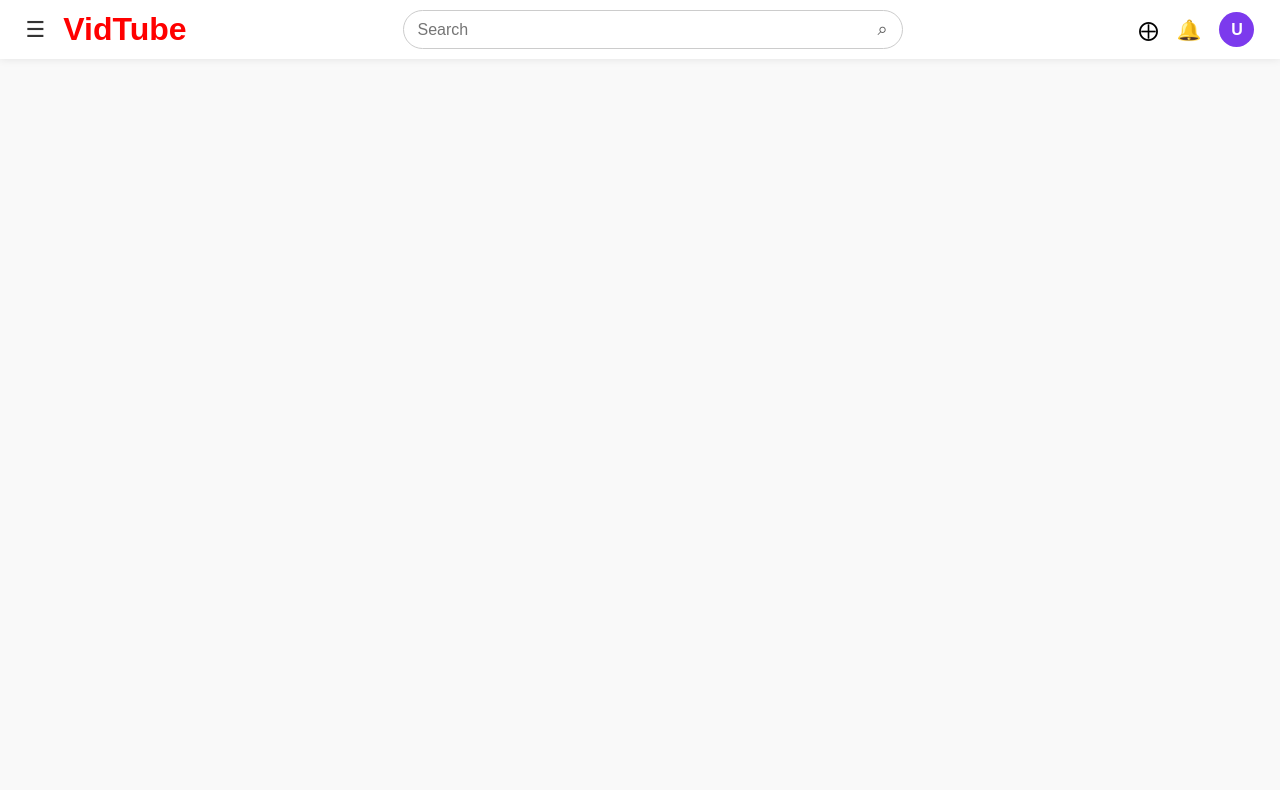
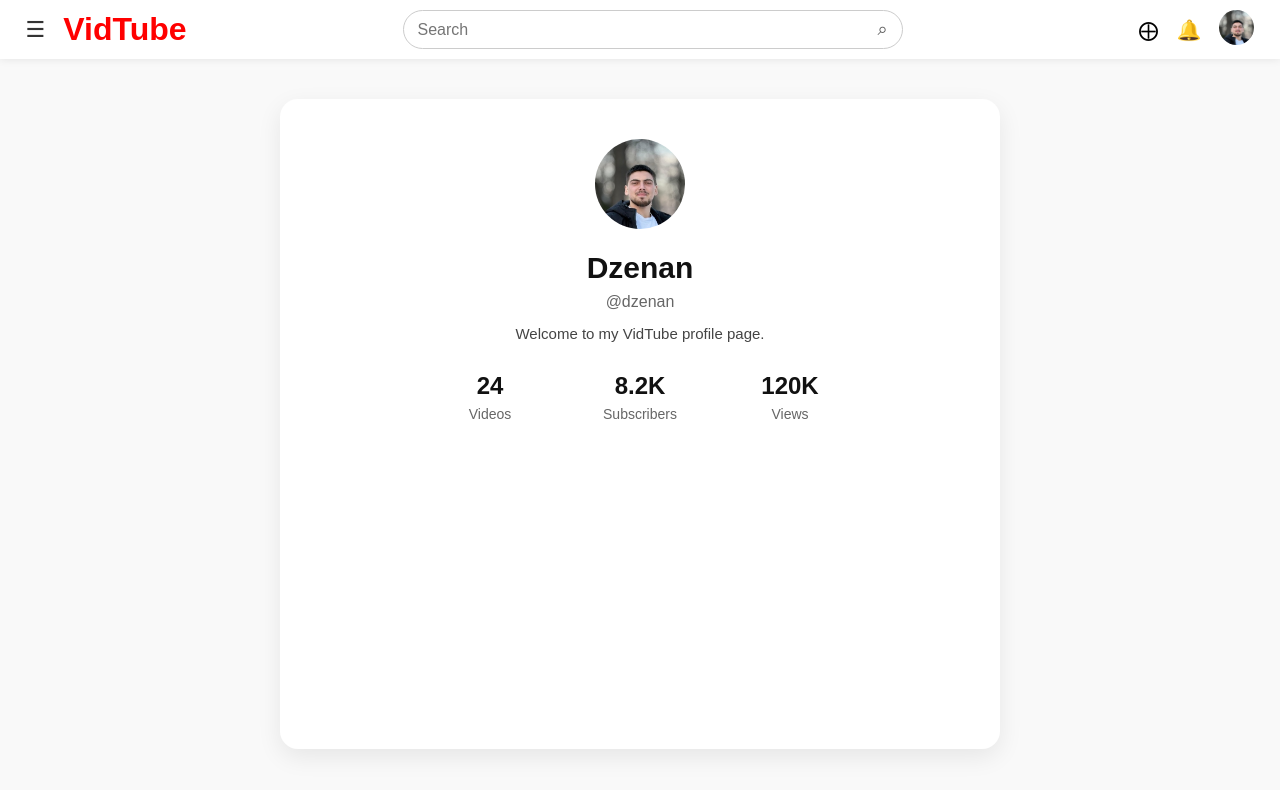
Before and after one commit to dzenan1mehmedovic-create/vidtube-clone, a React (Vite) app: page /profile in a window 1280 px wide. Before the commit this address had no page. Shown: the top 790 px of the page. Built offline with nearby package versions, Linux system fonts and the light colour scheme.

Commit message:
feat: add profile image and update user info

```diff
--- a/src/App.jsx
+++ b/src/App.jsx
@@ -6,6 +6,7 @@ import Home from "./Pages/Home/Home";
 import Video from "./Pages/Video/Video";
 import ShortsPage from "./Pages/Shorts/ShortsPage";
 import SearchResults from "./Pages/SearchResults/SearchResults";
+import ProfilePage from "./Pages/Profile/ProfilePage";
 
 const App = () => {
   const [sidebar, setSidebar] = useState(true);
@@ -48,11 +49,15 @@ const App = () => {
                 category={category}
                 setCategory={setCategory}
               />
-              <SearchResults sidebar={sidebar} setSearchQuery={setSearchQuery} />
+              <SearchResults
+                sidebar={sidebar}
+                setSearchQuery={setSearchQuery}
+              />
             </>
           }
         />
 
+        <Route path="/profile" element={<ProfilePage />} />
         <Route path="/video/:categoryId/:videoId" element={<Video />} />
         <Route path="/shorts" element={<ShortsPage />} />
       </Routes>
--- a/src/Components/Navbar/Navbar.css
+++ b/src/Components/Navbar/Navbar.css
@@ -26,6 +26,10 @@
   font-size: 32px;
   color: red;
   font-weight: 700;
+}
+
+.logo-link {
+  text-decoration: none;
 }
 
 .nav-middle {
@@ -71,17 +75,88 @@
   cursor: pointer;
 }
 
+.profile-wrapper {
+  position: relative;
+}
+
 .user-icon {
   width: 35px;
   height: 35px;
   border-radius: 50%;
-  background: #7c3aed;
-  color: #fff;
+  object-fit: cover;
+  cursor: pointer;
+}
+
+.profile-menu {
+  position: absolute;
+  top: 48px;
+  right: 0;
+  width: 220px;
+  background: #fff;
+  border-radius: 12px;
+  box-shadow: 0 10px 30px rgba(0, 0, 0, 0.14);
+  padding: 14px;
+  z-index: 200;
+}
+
+.profile-menu-header {
   display: flex;
   align-items: center;
-  justify-content: center;
-  font-weight: 700;
+  gap: 12px;
+  padding-bottom: 12px;
+  border-bottom: 1px solid #eee;
+  margin-bottom: 12px;
+}
+
+.profile-menu-avatar {
+  width: 42px;
+  height: 42px;
+  border-radius: 50%;
+  object-fit: cover;
+}
+
+.profile-menu-header h4 {
+  font-size: 15px;
+  color: #111;
+  margin-bottom: 2px;
+}
+
+.profile-menu-header p {
+  font-size: 13px;
+  color: #666;
+}
+
+.profile-menu-item {
+  width: 100%;
+  border: none;
+  background: #f8f8f8;
+  padding: 10px 12px;
+  border-radius: 10px;
   cursor: pointer;
+  font-size: 14px;
+  text-align: left;
+  transition: 0.2s;
+}
+
+.profile-menu-item:hover {
+  background: #efefef;
+}
+
+.navbar span,
+.logo,
+.user-icon {
+  cursor: pointer;
+}
+
+.side-video-list:hover,
+.card:hover {
+  transform: translateY(-2px);
+  transition: 0.2s;
+}
+
+.card img,
+.side-video-list img {
+  transition: 0.2s;
 }
 
 @media (max-width: 900px) {
@@ -115,23 +190,9 @@
   .logo {
     font-size: 24px;
   }
+
+  .profile-menu {
+    width: 190px;
+    right: -10px;
+  }
 }
-.logo-link {
-  text-decoration: none;
-}
-.navbar span,
-.logo,
-.user-icon {
-  cursor: pointer;
-}
-
-.side-video-list:hover,
-.card:hover {
-  transform: translateY(-2px);
-  transition: 0.2s;
-}
-
-.card img,
-.side-video-list img {
-  transition: 0.2s;
-}
--- a/src/Components/Navbar/Navbar.jsx
+++ b/src/Components/Navbar/Navbar.jsx
@@ -1,10 +1,12 @@
-import React from "react";
+import React, { useState } from "react";
 import { Link, useNavigate, useLocation } from "react-router-dom";
 import "./Navbar.css";
+import profileImg from "../../assets/profile.jpg";
 
 const Navbar = ({ setSidebar, searchQuery, setSearchQuery }) => {
   const navigate = useNavigate();
   const location = useLocation();
+  const [showProfileMenu, setShowProfileMenu] = useState(false);
 
   const handleSearch = () => {
     const trimmedQuery = searchQuery.trim();
@@ -27,6 +29,16 @@ const Navbar = ({ setSidebar, searchQuery, setSearchQuery }) => {
     if (location.pathname === "/search") {
       setSearchQuery("");
     }
+    setShowProfileMenu(false);
+  };
+
+  const handleProfileClick = () => {
+    setShowProfileMenu((prev) => !prev);
+  };
+
+  const goToProfile = () => {
+    setShowProfileMenu(false);
+    navigate("/profile");
   };
 
   return (
@@ -59,7 +71,31 @@ const Navbar = ({ setSidebar, searchQuery, setSearchQuery }) => {
       <div className="nav-right">
         <span>⨁</span>
         <span>🔔</span>
-        <div className="user-icon">U</div>
+
+        <div className="profile-wrapper">
+          <img
+            src={profileImg}
+            alt="profile"
+            className="user-icon"
+            onClick={handleProfileClick}
+          />
+
+          {showProfileMenu && (
+            <div className="profile-menu">
+              <div className="profile-menu-header">
+                <img src={profileImg} alt="profile" className="profile-menu-avatar" />
+                <div>
+                  <h4>Dzenan</h4>
+                  <p>@dzenan</p>
+                </div>
+              </div>
+
+              <button className="profile-menu-item" onClick={goToProfile}>
+                Profile
+              </button>
+            </div>
+          )}
+        </div>
       </div>
     </nav>
   );
--- /dev/null
+++ b/src/Pages/Profile/ProfilePage.css
@@ -0,0 +1,65 @@
+.profile-page {
+  min-height: calc(100vh - 70px);
+  background: #f9f9f9;
+  padding: 40px 20px;
+  display: flex;
+  justify-content: center;
+}
+
+.profile-card {
+  width: 100%;
+  max-width: 720px;
+  background: #fff;
+  border-radius: 18px;
+  padding: 40px 30px;
+  box-shadow: 0 8px 24px rgba(0, 0, 0, 0.08);
+  text-align: center;
+}
+
+.profile-avatar {
+  width: 90px;
+  height: 90px;
+  border-radius: 50%;
+  object-fit: cover;
+  margin: 0 auto 18px;
+}
+
+.profile-card h1 {
+  font-size: 30px;
+  color: #111;
+  margin-bottom: 8px;
+}
+
+.profile-username {
+  color: #666;
+  font-size: 16px;
+  margin-bottom: 14px;
+}
+
+.profile-bio {
+  color: #444;
+  font-size: 15px;
+  margin-bottom: 30px;
+}
+
+.profile-stats {
+  display: flex;
+  justify-content: center;
+  gap: 50px;
+  flex-wrap: wrap;
+}
+
+.profile-stats div {
+  min-width: 100px;
+}
+
+.profile-stats h3 {
+  font-size: 24px;
+  color: #111;
+  margin-bottom: 6px;
+}
+
+.profile-stats p {
+  color: #666;
+  font-size: 14px;
+}
--- /dev/null
+++ b/src/Pages/Profile/ProfilePage.jsx
@@ -0,0 +1,36 @@
+import React from "react";
+import "./ProfilePage.css";
+import profileImg from "../../assets/profile.jpg";
+
+const ProfilePage = () => {
+  return (
+    <div className="profile-page">
+      <div className="profile-card">
+        <img src={profileImg} alt="profile" className="profile-avatar" />
+
+        <h1>Dzenan</h1>
+        <p className="profile-username">@dzenan</p>
+        <p className="profile-bio">
+          Welcome to my VidTube profile page.
+        </p>
+
+        <div className="profile-stats">
+          <div>
+            <h3>24</h3>
+            <p>Videos</p>
+          </div>
+          <div>
+            <h3>8.2K</h3>
+            <p>Subscribers</p>
+          </div>
+          <div>
+            <h3>120K</h3>
+            <p>Views</p>
+          </div>
+        </div>
+      </div>
+    </div>
+  );
+};
+
+export default ProfilePage;
```
Also changed, not shown: src/assets/profile.jpg (added).
